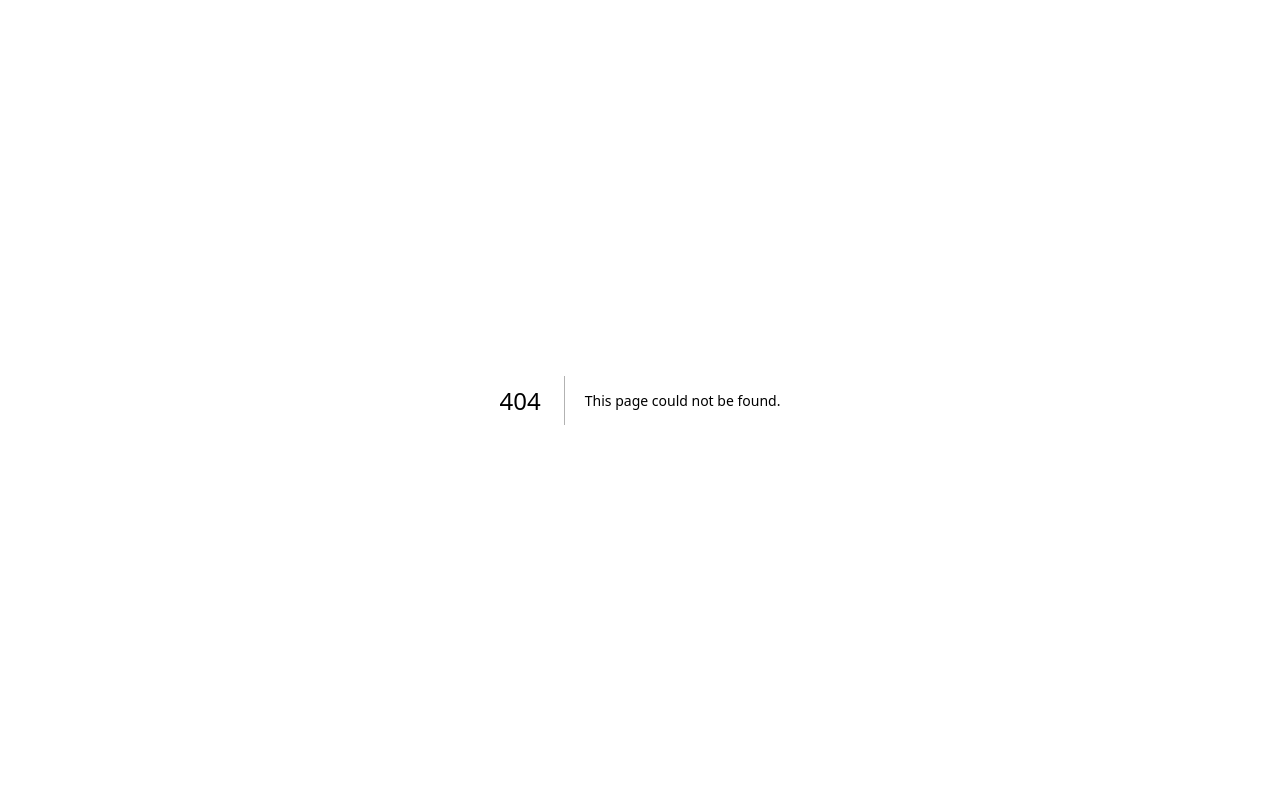
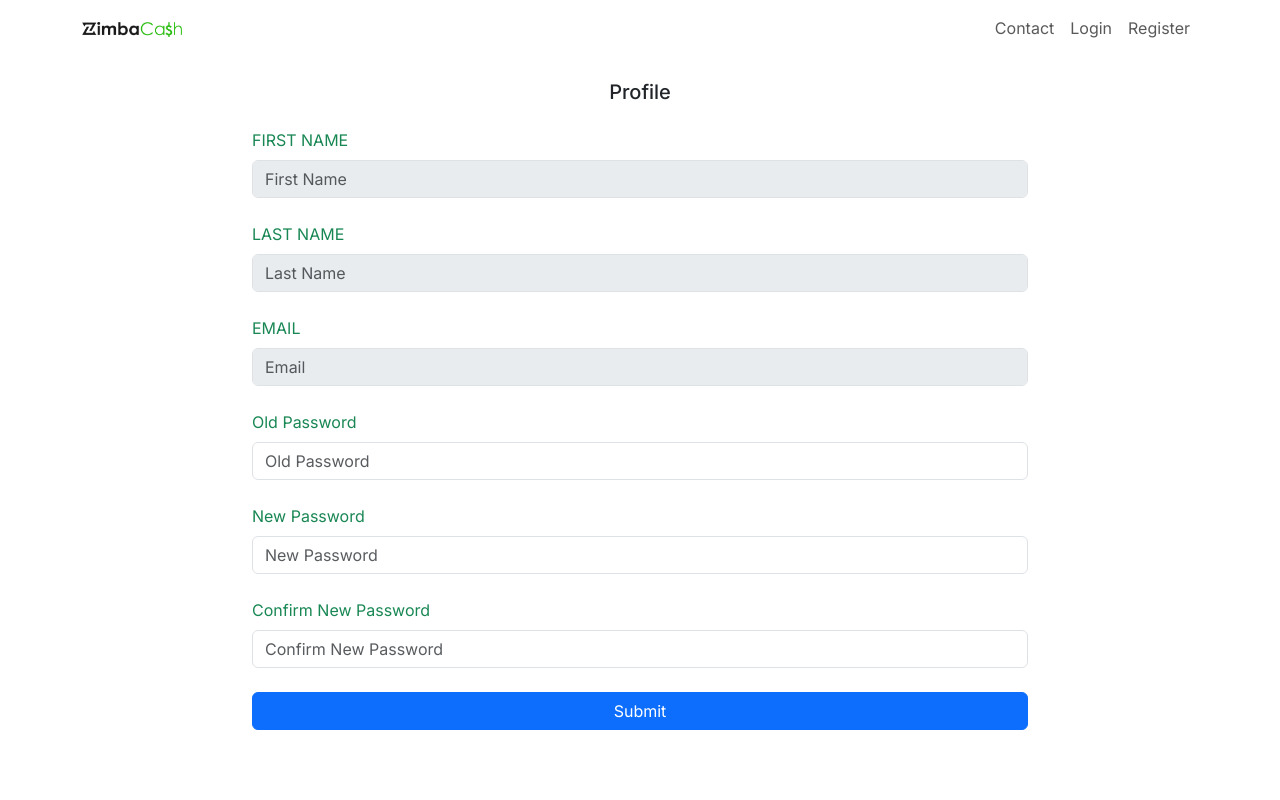
Before and after one commit to mubinkg/micro-finance, a Next.js app: page /zimba-cash/profile in a window 1280 px wide. Before the commit this address had no page. Shown: the top 800 px of the page. Built offline with nearby package versions, Linux system fonts and the light colour scheme; no server answers.

Commit message:
add user profile details page

```diff
--- /dev/null
+++ b/app/zimba-cash/profile/page.jsx
@@ -0,0 +1,201 @@
+'use client'
+
+import { useForm, Controller } from 'react-hook-form'
+import { Input, Label, Button, Row, Col } from 'reactstrap'
+import { getDataWtihAuth, postData } from '../../../utils/axiosUtils'
+import Swal from 'sweetalert2'
+import { useRouter } from 'next/navigation'
+import * as yup from "yup";
+import { yupResolver } from "@hookform/resolvers/yup";
+import AppNav from '../../../components/Navbar'
+import { useEffect } from 'react'
+
+
+
+export default function Page() {
+    const schema = yup.object().shape({
+        firstName: yup.string().required(),
+        lastName: yup.string().required(),
+        email: yup.string().email().required(),
+    });
+
+
+    const router = useRouter()
+
+    const { handleSubmit, reset, control, setValue, formState: { errors } } = useForm({
+        defaultValues: {
+
+        },
+        resolver: yupResolver(schema),
+    })
+
+    function submitMail(values) {
+        postData('mail', values).then(res => {
+            Swal.fire({
+                title: 'Contact Us',
+                text: 'Mail sent successfully. Thank you!',
+                icon: "success"
+            }).then(() => {
+                reset()
+                router.push('/')
+            })
+        }).catch(err => {
+            Swal.fire({
+                title: 'Contact Us',
+                text: 'Error on sending gmail',
+                icon: "error"
+            })
+        })
+    }
+
+    useEffect(() => {
+        getDataWtihAuth('/user').then((res) => {
+            console.log(res.data)
+            setValue('firstName', res.data.firstName)
+            setValue('lastName', res.data.lastName)
+            setValue('email', res.data.email)
+        }).catch(err => {
+            console.log(err)
+        })
+    }, [])
+
+    return (
+        <div style={{ marginBottom: "200px" }}>
+            <AppNav hideSideNav={false} />
+            <div style={{
+                minHeight: "70vh"
+            }}>
+                <div className='container' style={{ maxWidth: "800px", display: "flex", flexDirection: "column", justifyContent: "center", alignContent: "center", }}>
+                    <h5 style={{ textAlign: "center" }} className='my-4'>Profile</h5>
+                    <Row>
+                        <Col lg={12}>
+                            <Label className='text-success'>
+                                FIRST NAME
+                            </Label>
+                            <Controller
+                                control={control}
+                                name='firstName'
+                                render={({ field}) => (
+                                    <Input
+                                        style={{
+                                            border: errors.firstName ? "1px solid red" : ""
+                                        }}
+                                        {...field}
+                                        disabled
+                                        placeholder='First Name'
+                                    />
+                                )}
+                            />
+                        </Col>
+                    </Row>
+
+                    <Row className='mt-4'>
+                        <Col lg={12}>
+                            <Label className='text-success'>
+                                LAST NAME
+                            </Label>
+                            <Controller
+                                control={control}
+                                name='lastName'
+                                render={({ field }) => (
+                                    <Input
+                                        style={{
+                                            border: errors.lastName ? "1px solid red" : ""
+                                        }}
+                                        {...field}
+                                        disabled
+                                        placeholder='Last Name'
+                                    />
+                                )}
+                            />
+                        </Col>
+                    </Row>
+
+                    <Row className='mt-4'>
+                        <Col lg={12}>
+                            <Label className='text-success'>
+                                EMAIL
+                            </Label>
+                            <Controller
+                                control={control}
+                                name='email'
+                                render={({ field }) => (
+                                    <Input
+                                        style={{
+                                            border: errors.email ? "1px solid red" : ""
+                                        }}
+                                        {...field}
+                                        disabled
+                                        placeholder='Email'
+                                    />
+                                )}
+                            />
+                        </Col>
+                    </Row>
+                    <Row className='mt-4'>
+                        <Col lg={12}>
+                            <Label className='text-success'>
+                                Old Password
+                            </Label>
+                            <Controller
+                                control={control}
+                                name='oldPassword'
+                                render={({ field }) => (
+                                    <Input
+                                        style={{
+                                            border: errors.email ? "1px solid red" : ""
+                                        }}
+                                        {...field}
+                                        placeholder='Old Password'
+                                    />
+                                )}
+                            />
+                        </Col>
+                    </Row>
+                    <Row className='mt-4'>
+                        <Col lg={12}>
+                            <Label className='text-success'>
+                                New Password
+                            </Label>
+                            <Controller
+                                control={control}
+                                name='newPassword'
+                                render={({ field }) => (
+                                    <Input
+                                        style={{
+                                            border: errors.email ? "1px solid red" : ""
+                                        }}
+                                        {...field}
+                                        placeholder='New Password'
+                                    />
+                                )}
+                            />
+                        </Col>
+                    </Row>
+                    <Row className='mt-4'>
+                        <Col lg={12}>
+                            <Label className='text-success'>
+                                Confirm New Password
+                            </Label>
+                            <Controller
+                                control={control}
+                                name='confirmNewPassword'
+                                render={({ field }) => (
+                                    <Input
+                                        style={{
+                                            border: errors.email ? "1px solid red" : ""
+                                        }}
+                                        {...field}
+
+                                        placeholder='Confirm New Password'
+                                    />
+                                )}
+                            />
+                        </Col>
+                    </Row>
+                    <Button onClick={handleSubmit(submitMail)} className='mt-4' color='primary'>Submit</Button>
+                </div>
+            </div>
+        </div>
+    )
+}
--- a/app/zimba-cash/resubmit/page.jsx
+++ b/app/zimba-cash/resubmit/page.jsx
@@ -93,8 +93,6 @@ export default function Page() {
                 icon: 'error'
             })
         }
-
-        console.log(dirtyFields)
 
         const dirtyValues = Object.keys(dirtyFields)
             .reduce((acc, field) => {
--- a/components/Navbar.jsx
+++ b/components/Navbar.jsx
@@ -51,6 +51,7 @@ function AppNav({ hideSideNav }) {
                     <>
                       <Nav.Link onClick={() => routerHandler('/zimba-cash/history')}>Loans List</Nav.Link>
                       <Nav.Link onClick={() => routerHandler('/zimba-cash/loan')}>Loan</Nav.Link>
+                      <Nav.Link onClick={() => routerHandler('/zimba-cash/profile')}>Profile</Nav.Link>
                       <Nav.Link onClick={() => routerHandler('/zimba-cash/contact')}>Contact</Nav.Link>
                       <Nav.Link onClick={logOutHandler}>Logout</Nav.Link>
                     </>
--- a/tsconfig.json
+++ b/tsconfig.json
@@ -27,7 +27,7 @@
     ".next/types/**/*.ts",
     "**/*.ts",
     "**/*.tsx"
-  ],
+, "app/zimba-cash/profile/page.jsx"  ],
   "exclude": [
     "node_modules"
   ]
--- a/utils/urls.js
+++ b/utils/urls.js
@@ -1,5 +1,5 @@
-const env = 'production';
-// const env = 'dev';
+// const env = 'production';
+const env = 'dev';
 // const env = 'uat'
 
 export const logoutUrl = (
```
